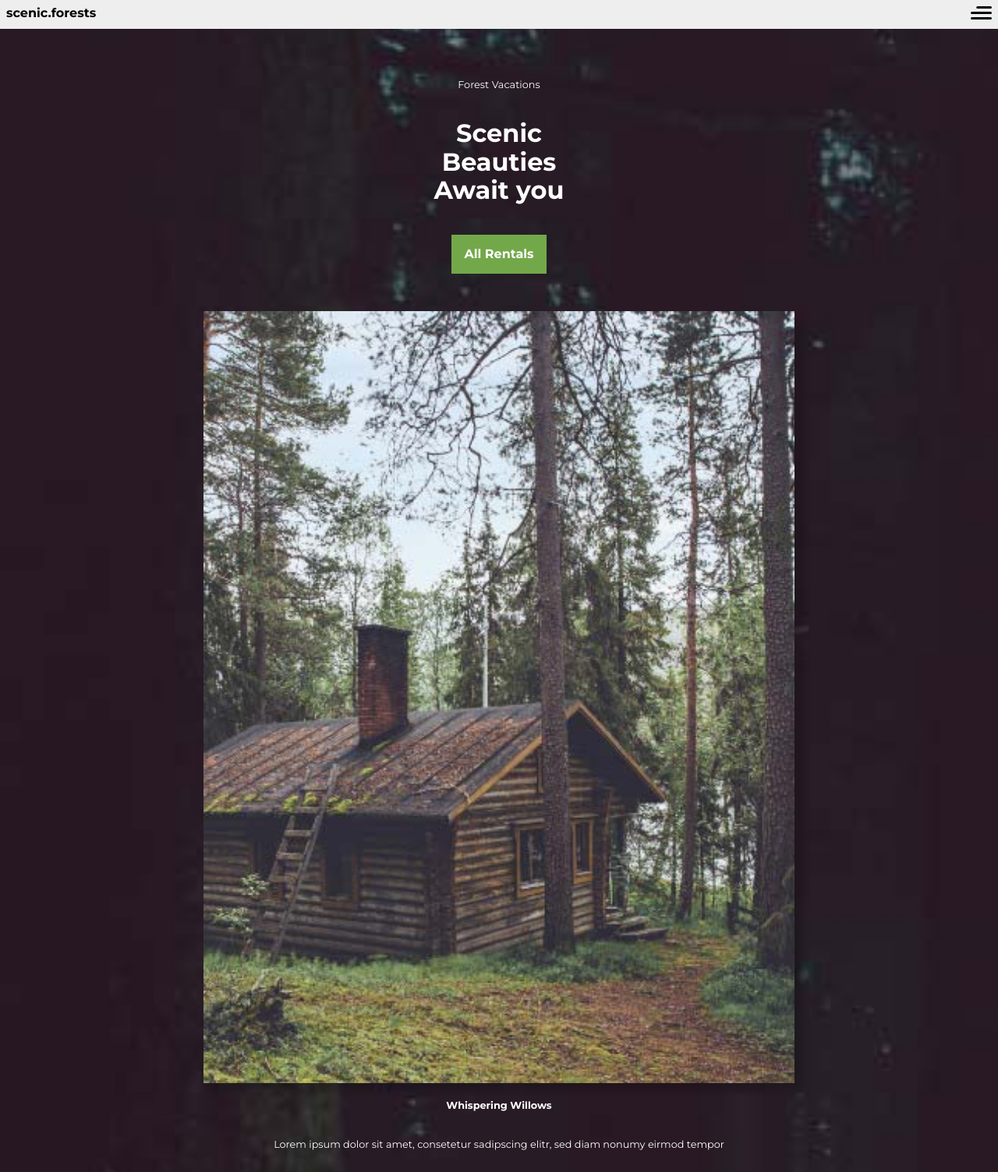
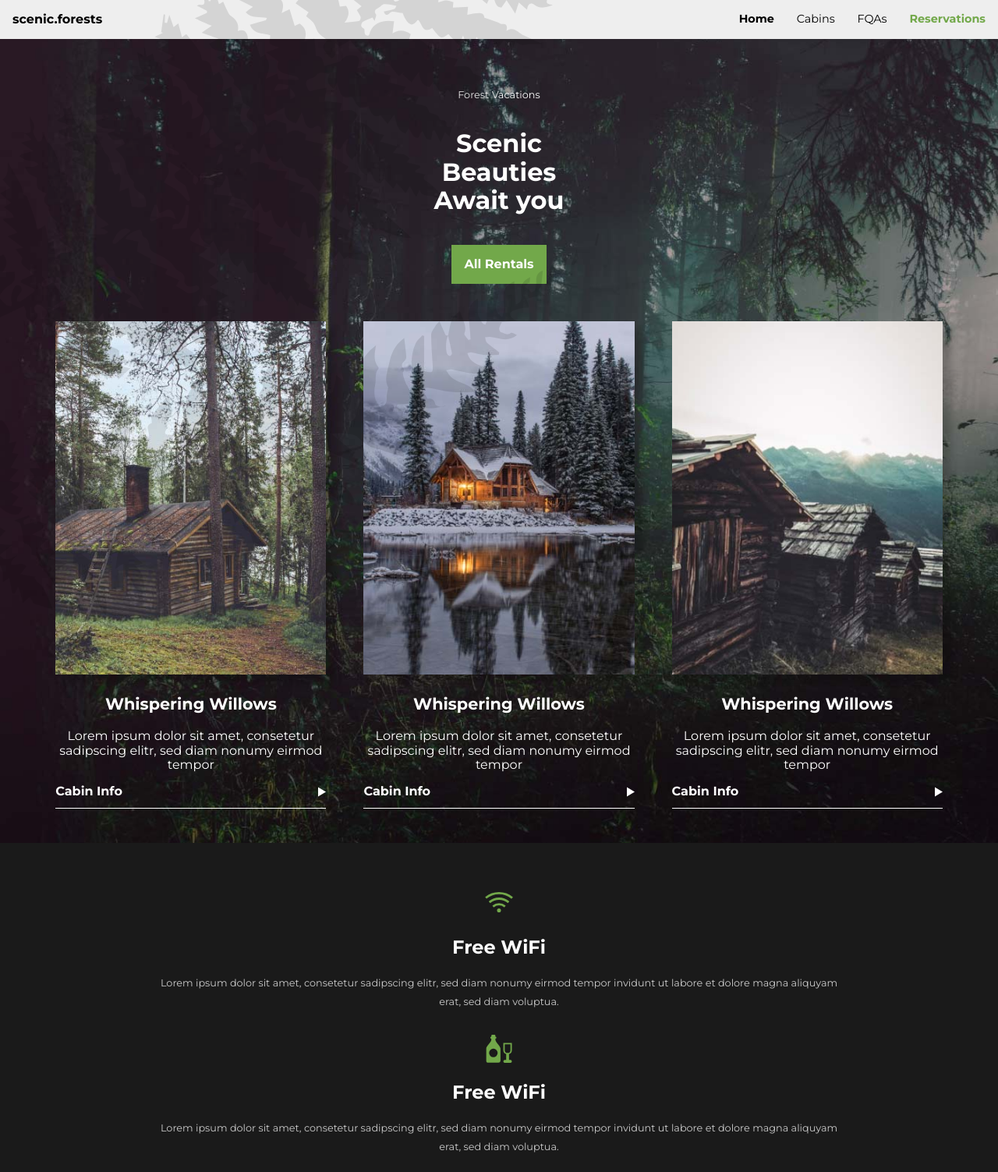
Before and after one commit to thet-naing-soe/forest-vacation, a plain HTML site: page index.html in a window 1280 px wide. Shown: the top 1503 px of the page at 78% size. Drawn offline with nearby package versions, Linux system fonts and the light colour scheme.

Commit message:
tablet layout

```diff
--- a/index.css
+++ b/index.css
@@ -111,7 +111,7 @@ ul.featured-cabins li {
   font-size: 1.3em;
   font-weight: bold;
 }
-.cabin-decs, ul.featured-cabins li p , .left p {
+.cabin-decs, ul.features li p , .left p {
   line-height: 1.9;
   margin-bottom: 2em;
   font-size: .8rem;
@@ -136,3 +136,96 @@ ul.featured-cabins li {
 .cabin-cta img {
   width: 10px;
 }
+.feature-container {
+  background: #1A1A1A;
+  color: white;
+}
+ul.features {
+  margin: 3em auto;
+  width: 70%;
+}
+ul.features li img {
+  width: 40px;
+}
+ul.features li p {
+  color: #CCCCCC;
+}
+.main-quote {
+  font-family: 'Playfair Display', serif;
+  font-size: 2.2rem;
+  font-style: italic;
+  margin-bottom: .5em;
+}
+.main-cite {
+  margin-bottom: 3em;
+  display: block;
+}
+ul.testimonials {
+  margin: 3em 0;
+}
+ul.testimonials li {
+  margin-bottom: 3em;
+}
+.test-img {
+  width: 50px;
+  height: 50px;
+  border-radius: 50%;
+}
+.test-desc {
+  font-family: 'Playfair Display', serif;
+  font-style: italic;
+}
+.test-auth {
+  font-size: .85rem;
+  font-weight: bold;
+}
+.last-container {
+  position: relative;
+}
+.fern {
+  position: absolute;
+  bottom: 0;
+  left: 0;
+  z-index: 1;
+  opacity: .1;
+  width: 80%;
+}
+@media (min-width: 550px) {
+  .menu, .exit {
+    display: none;
+  }
+  header {
+    padding: 1em;
+  }
+  ul.nav {
+    visibility: unset;
+    background: none;
+    position: unset;
+    opacity: 1;
+    margin: 0;
+    padding: 0;
+    display: flex;
+    height: auto;
+  }
+  ul.nav li a {
+    font-size: .9rem;
+    font-weight: normal;
+    padding: 0 1em;
+  }
+  ul.nav li:last-child a{
+    padding-right: 0;
+  }
+  ul.nav .active a {
+    font-weight: bold;
+  }
+  ul.nav .res a {
+    color: #72A84A;
+    font-weight: bold;
+  }
+  ul.featured-cabins {
+    display: grid;
+    grid-gap: 3em;
+    grid-template-columns: repeat(3,auto);
+    width: 90%;
+  }
+}
--- a/index.html
+++ b/index.html
@@ -154,7 +154,7 @@
               <p class="test-desc">
                 "My family and I absolutely love our cabin vacation!"
               </p>
-              <p class="test-auth">--John Doe</p>
+              <p class="  ">--John Doe</p>
             </div>
           </li>
           <li>
```
